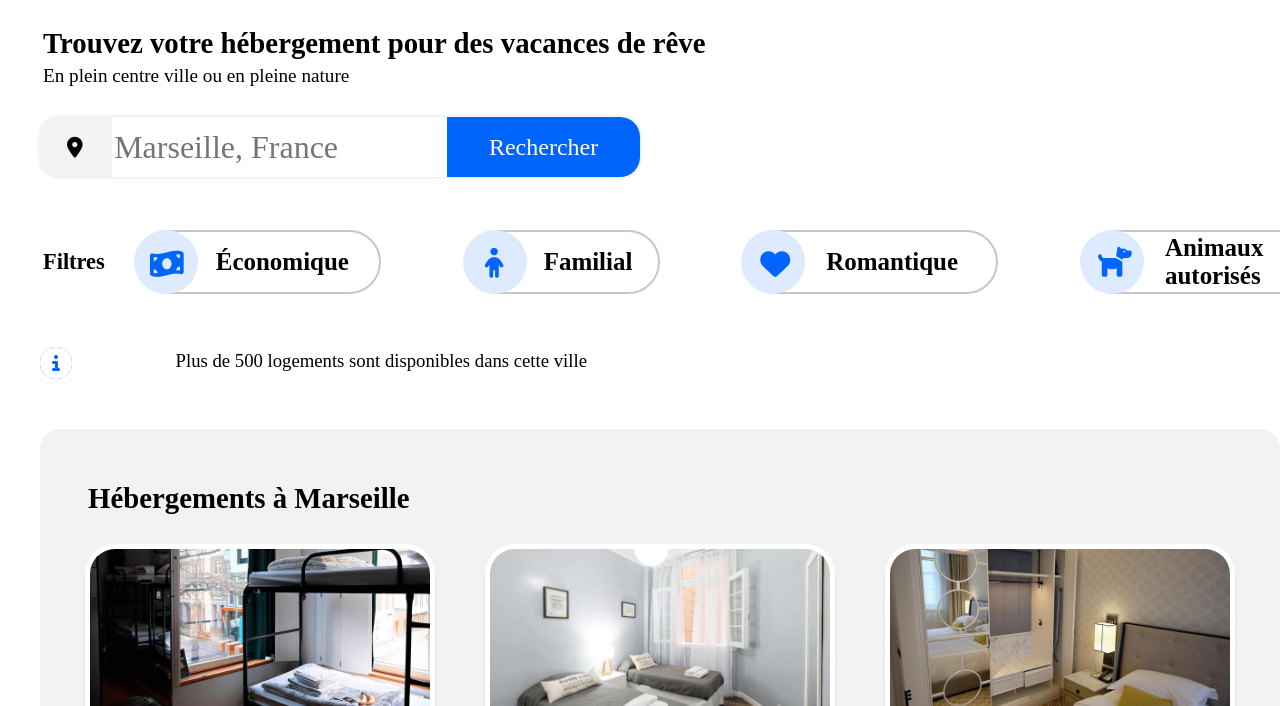
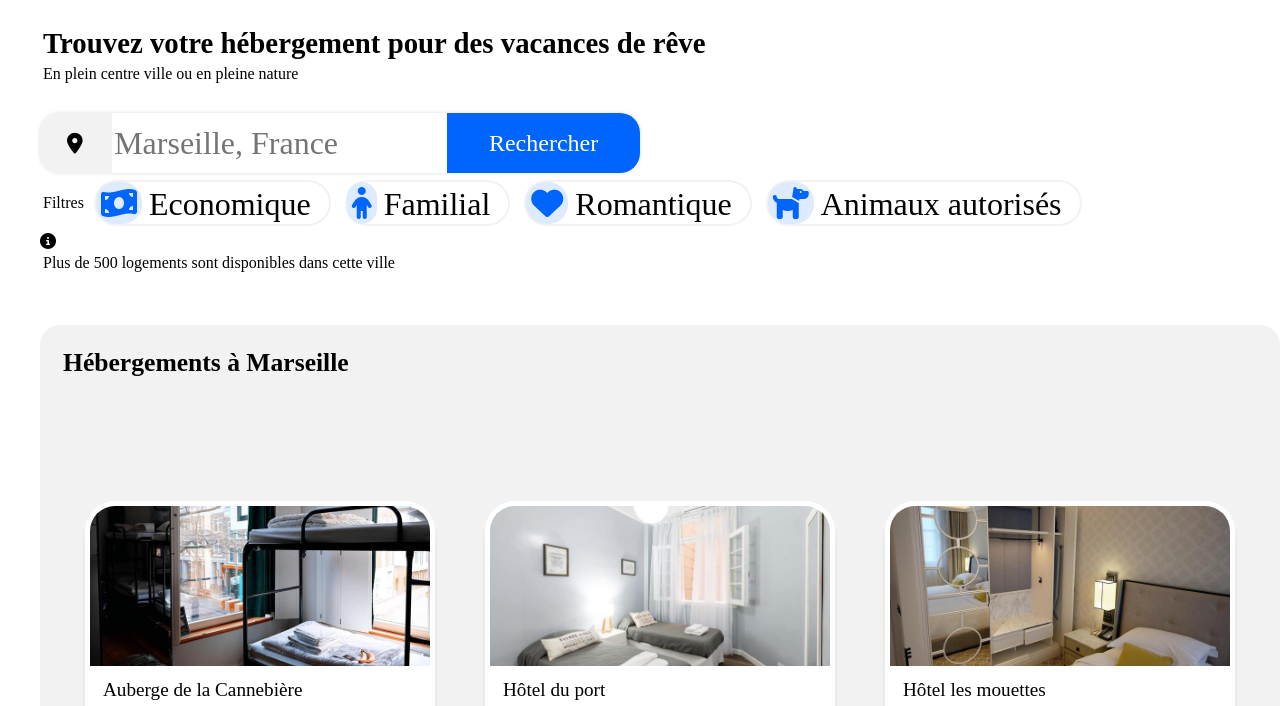
Before and after one commit to LoicLebert/LoicLebert_2_14122020, a plain HTML site: page reservia.html in a window 1280 px wide. Shown: the part 93-799 px from the top of the page. Drawn offline with Linux system fonts and the light colour scheme.

Commit message:
Essai bulles filtres

```diff
--- a/reservia.html
+++ b/reservia.html
@@ -3,7 +3,7 @@
     <head>
         <meta charset="utf-8" />
         <link rel="stylesheet" href="style.css" />
-        <title>Reservia</title>
+        <title>Reservia : Reservez un hébergement ou une activité dans la ville de votre choix !</title>
         <script src="https://kit.fontawesome.com/8264f3a608.js" crossorigin="anonymous"></script>
     </head>
 <!-- ========== Bloc Body ========== -->
@@ -30,77 +30,35 @@
                     <h3>En plein centre ville ou en pleine nature</h3>
                 </div>
         <!-- ========== Rercherche utilisateur ========== -->
-                <div id="barre_utilisateur">
-                    <div id="recherche">
-                        <form>
+                    <form id="recherche">
                         <div id=pin>
-                        <i class="fas fa-map-marker-alt"></i>
+                            <i class="fas fa-map-marker-alt"></i>
                         </div>
-                        <input type="search" id=cadre style="border:none" name="recherche" placeholder="Marseille, France" />
-                        <input type="submit" id=bouton value="Rechercher" />
-                        </form>
-                    </div>
+                        <input type="search" id=cadre_recherche style="border:none" name="recherche" placeholder="Marseille, France" />
+                        <input type="submit" id=bouton_recherche value="Rechercher" />
+                    </form>
                     <div id="filtres">
-                        <h2>Filtres</h2>
-                            <ul>
-                                <a href="#" class="filtre_economique">
-                                <div class="economique">
-                                    <div class="bulle_economique">
-                                        <i class="fas fa-money-bill-wave"></i>
-                                    </div>
-                                    <div class="texte_economique">
-                                        <li>Économique</li>
-                                    </div>
-                                </div>
-                                </a>
-                                <a href="#" class="filtre_familial">
-                                <div class="familial">
-                                    <div class="bulle_familial">
-                                        <i class="fas fa-child"></i>
-                                    </div>
-                                    <div class="texte_familial">
-                                        <li>Familial</li>
-                                    </div>
-                                </div>
-                                </a>
-                                <a href="#" class="filtre_romantique">
-                                <div class="romantique">
-                                    <div class="bulle_romantique">
-                                        <i class="fas fa-heart"></i>
-                                    </div>
-                                    <div class="texte_romantique">
-                                        <li>Romantique</li>
-                                    </div>
-                                </div>
-                                </a>
-                                <a href="#" class="filtre_animaux">
-                                <div class="animaux">
-                                    <div class="bulle_animaux">
-                                        <i class="fas fa-dog"></i>
-                                    </div>
-                                    <div class="texte_animaux">
-                                        <li>Animaux autorisés</li>
-                                    </div>
-                                </div>
-                                </a>
-                            </ul>
+                        <h3>Filtres</h3>
+                        <p><i class="fas fa-money-bill-wave a"></i>Economique</p>
+                        <p><i class="fas fa-child"></i>Familial</p>
+                        <p><i class="fas fa-heart"></i>Romantique</p>
+                        <p><i class="fas fa-dog"></i>Animaux autorisés</p>
                     </div>
                     <div class="information">
                     <i class="fas fa-info-circle"></i>
                     <h3>Plus de 500 logements sont disponibles dans cette ville</h3>
                     </div>
-                </div>
             </header>
     <!-- ========== SECTIONS ========== -->
         <div id="principale">
                 <section id=section_hebergements>
-                    <h1>Hébergements à Marseille</h1>
+                    <h2>Hébergements à Marseille</h2>
                         <div id="premiere_ligne">
                             <a href="#">
                             <div class="premier_hotel">
                                 <img src="Ressources/images/hebergements/4_small/marcus-loke-WQJvWU_HZFo-unsplash.jpg" alt="Photo Marseille 1" />
                                 <div class="texte_premier_hotel">
-                                    <h2>Auberge de la Cannebière</h2>
+                                    <h3>Auberge de la Cannebière</h3>
                                     <h3>Nuit à partir de 25€</h3>
                                     <div id="premier_groupe_etoiles">
                                         <i class="fas fa-star"></i>
@@ -116,7 +74,7 @@
                             <div class="second_hotel">
                                 <img src="Ressources/images/hebergements/4_small/fred-kleber-gTbaxaVLvsg-unsplash.jpg" alt="Photo Marseille 2" />
                                 <div class="texte_second_hotel">
-                                    <h2>Hôtel du port</h2>
+                                    <h3>Hôtel du port</h3>
                                     <h3>Nuit à partir de 52€</h3>
                                     <div id="deuxieme_groupe_etoiles">
                                         <i class="fas fa-star"></i>
@@ -132,7 +90,7 @@
                             <div class="troisieme_hotel">
                                 <img src="Ressources/images/hebergements/4_small/reisetopia-B8WIgxA_PFU-unsplash.jpg" alt="Photo Marseille 3" />
                                 <div class="texte_troisieme_hotel">
-                                    <h2>Hôtel les mouettes</h2>
+                                    <h3>Hôtel les mouettes</h3>
                                     <h3>Nuit à partir de 76€</h3>
                                     <div id="troisieme_groupe_etoiles">
                                         <i class="fas fa-star"></i>
@@ -150,7 +108,7 @@
                             <div class="quatrieme_hotel">
                                 <img src="Ressources/images/hebergements/4_small/annie-spratt-Eg1qcIitAuA-unsplash.jpg" alt="Photo Marseille 4" />
                                 <div class="texte_quatrieme_hotel">
-                                    <h2>Hôtel de la mer</h2>
+                                    <h3>Hôtel de la mer</h3>
                                     <h3>Nuit à partir de 46€</h3>
                                     <div id="quatrieme_groupe_etoiles">
                                         <i class="fas fa-star"></i>
@@ -166,7 +124,7 @@
                             <div class="cinquieme_hotel">
                                 <img src="Ressources/images/hebergements/4_small/nicate-lee-kT-ZyaiwBe0-unsplash.jpg" alt="Photo Marseille 5" />
                                 <div class="texte_cinquieme_hotel">
-                                    <h2>Auberge Le Panier</h2>
+                                    <h3>Auberge Le Panier</h3>
                                     <h3>Nuit à partir de 23€</h3>
                                     <div id="cinquieme_groupe_etoiles">
                                         <i class="fas fa-star"></i>
@@ -182,7 +140,7 @@
                             <div class="sixieme_hotel">
                                 <img src="Ressources/images/hebergements/4_small/febrian-zakaria-M6S1WvfW68A-unsplash.jpg" alt="Photo Marseille 6" />
                                 <div class="texte_sixieme_hotel">
-                                    <h2>Hôtel chez Amina</h2>
+                                    <h3>Hôtel chez Amina</h3>
                                     <h3>Nuit à partir de 96€</h3>
                                     <div id="sixieme_groupe_etoiles">
                                         <i class="fas fa-star"></i>
@@ -200,7 +158,7 @@
         <!-- ========== ASIDE ========== -->
             <aside id=section_aside>
                 <div class="titre_aside">
-                <h1>Les plus populaires</h1>
+                <h2>Les plus populaires</h2>
                     <i class="fas fa-chart-line"></i>
                 </div>
                     <div class="colonne_aside">
@@ -212,7 +170,7 @@
                             </div>
                             <div class="texte_premier_hotel_aside">
                                 <div class="titres_premier_hotel_aside">
-                                    <h2>Hôtel Le soleil du matin</h2>
+                                    <h3>Hôtel Le soleil du matin</h3>
                                     <h3>Nuit à partir de 128€</h3>
                                 </div>
                                 <div class="etoiles_premier_hotel_aside">
@@ -235,7 +193,7 @@
                             </div>
                             <div class="texte_deuxieme_hotel_aside">
                                 <div class="titres_deuxieme_hotel_aside">
-                                    <h2>Au cœur de l'eau Chambres d'hôtes</h2>
+                                    <h3>Au cœur de l'eau Chambres d'hôtes</h3>
                                     <h3>Nuit à partir de 71€</h3>
                                 </div>
                                 <div class="etoiles_deuxieme_hotel_aside">
@@ -258,7 +216,7 @@
                             </div>
                             <div class="texte_troisieme_hotel_aside">
                                 <div class="titres_troisieme_hotel_aside">
-                                    <h2>Hôtel Tout bleu et blanc</h2>
+                                    <h3>Hôtel Tout bleu et blanc</h3>
                                     <h3>Nuit à partir de 68€</h3>
                                 </div>
                                 <div class="etoiles_troisieme_hotel_aside">
@@ -277,7 +235,7 @@
             </aside>
         <!-- ========== SECTION ========== -->
             <section id=section_activites>
-                <h1>Activités à Marseille</h1>
+                <h2>Activités à Marseille</h2>
                 <div id="activites">
                 <!-- ========== Première activité ========== -->
                     <a href="#">
@@ -286,7 +244,7 @@
                             <img src="Ressources/images/activites/3_medium/reno-laithienne-QUgJhdY5Fyk-unsplash.jpg" alt="Photo du Vieux port" />
                         </div>
                         <div class="titre_premiere_activite">
-                            <h2>Vieux Port</h2>
+                            <h3>Vieux Port</h3>
                         </div>
                     </div>
                     </a>
@@ -298,7 +256,7 @@
                                 <img src="Ressources/images/activites/3_medium/paul-hermann-QFTrLdQIRhI-unsplash.jpg" alt="Fort de Pomègues" />
                             </div>
                             <div class="titre_deuxieme_activite">
-                                <h2>Fort de Pomègues</h2>
+                                <h3>Fort de Pomègues</h3>
                             </div>
                         </div>
                         </a>
@@ -308,7 +266,7 @@
                                 <img src="Ressources/images/activites/3_medium/kevin-hikari-rV_Qd1l-VXg-unsplash.jpg" alt="Iles du Frioul" />
                             </div>
                             <div class="titre_troisieme_activite">
-                                <h2>Îles du Frioul</h2>
+                                <h3>Îles du Frioul</h3>
                             </div>
                         </div>
                         </a>
@@ -320,7 +278,7 @@
                             <img src="Ressources/images/activites/3_medium/kilyan-sockalingum-NR8-cBCN3aI-unsplash.jpg" alt="Parc national des Calanques" />
                         </div>
                         <div class="titre_quatrieme_activite">
-                            <h2>Parc National des Calanques</h2>
+                            <h3>Parc National des Calanques</h3>
                         </div>
                     </div>
                     </a>
@@ -332,7 +290,7 @@
                                 <img src="Ressources/images/activites/3_medium/florian-wehde-xW9e8gdotxI-unsplash.jpg" alt="Notre-Dame-de-la-Garde" />
                             </div>
                             <div class="titre_cinquieme_activite">
-                                <h2>Notre-Dame-de-la-Garde</h2>
+                                <h3>Notre-Dame-de-la-Garde</h3>
                             </div>
                         </div>
                         </a>
@@ -342,7 +300,7 @@
                                 <img src="Ressources/images/activites/3_medium/lena-paulin-wH2-EJoDcV0-unsplash.jpg" alt="Parc Longchamp" />
                             </div>
                             <div class="titre_sixieme_activite">
-                                <h2>Parc Longchamp</h2>
+                                <h3>Parc Longchamp</h3>
                             </div>
                         </div>
                         </a>
@@ -355,7 +313,7 @@
         <footer>
             <div class="colonnes_footer">
                 <div class="footer_premiere_colonne">
-                <h2>À propos</h2>
+                <h3>À propos</h3>
                     <ul>
                         <li><a href="#">Fonctionnement du site<a></li>
                         <li><a href="#">Conditions générales de vente<a></li>
@@ -363,14 +321,14 @@
                     </ul>
                 </div>
                 <div class="footer_deuxieme_colonne">
-                <h2>Nos hébergements</h2>
+                <h3>Nos hébergements</h3>
                     <ul>
                         <li><a href="#">Charte qualité<a></li>
                         <li><a href="#">Soumettre votre hôtel<a></li>
                     </ul>
                 </div>
                 <div class="footer_troisieme_colonne">
-                <h2>Assistance</h2>
+                <h3>Assistance</h3>
                     <ul>
                         <li><a href="#">Centre d'aide<a></li>
                         <li><a href="#">Nous contacter<a></li>
--- a/style.css
+++ b/style.css
@@ -13,7 +13,7 @@ body {
     margin-right: 40px;
     margin-top: 20px;
 }
-h1, h2 {
+h1, h2, h3, a, p {
     font-family: 'Raleway';
 }
 h1 {
@@ -21,11 +21,11 @@ h1 {
     margin: 3px;
 }
 h2 {
-    font-size: 1.4em;
+    font-size: 1.6em;
     margin: 3px;
 }
 h3 {
-    font-family: 'Raleway';
+    font-size: 1em;
     font-weight: 400;
     margin: 3px;
 }
@@ -34,8 +34,10 @@ ul {
     padding: 0px;
 }
 a {
-    font-family: 'Raleway';
     font-size: 1.2em;
+}
+p {
+    font-size: 2em;
 }
 .fa-star {
     color: #0065FC;
@@ -59,7 +61,6 @@ a {
     margin-top: 30px;
 }
 #titre_principal h3 {
-    font-size: 1.2em;
     margin-top: 5px;
 }
 input[type="search"] {
@@ -117,7 +118,7 @@ form {
     display: flex;
     flex-direction: row;
 }
-#bouton {
+#bouton_recherche {
     width: 200px;
     height: 80px;
     background-color: #0065FC;
@@ -128,10 +129,10 @@ form {
     border: none;
     outline: none;
 }
-#bouton:hover {
+#bouton_recherche:hover {
     box-shadow: inset 0 0 100px 100px rgba(255, 255, 255, 0.1);
 }
-#cadre {
+#cadre_recherche {
     width: 335px;
     height: 80px;
 }
@@ -146,185 +147,24 @@ form {
     font-size: 1.3em;
 }
 
-        /* ========== Filtres ==========*/
+/* ========== Filtres ==========*/
 #filtres {
     display: flex;
-    flex-direction: row;
-    justify-content: space-between;
+    flex-wrap: wrap;
     align-items: center;
-    margin-top: 50px;
-    width: 1300px;
 }
-#filtres ul {
-    font-family: 'Raleway';
-    font-size: 1.3em;
-    font-weight: 700;
-    width: 1200px;
-    list-style-type: none;
-    display: flex;
-    flex-direction: row;
-    justify-content: space-between;
+#filtres i {
+    background-color: #DEEBFF;
+    border: solid 5px #DEEBFF;
+    border-radius: 20px;
+    color:#0065FC;
+    margin-right: 7px;
 }
-
-                /* ========== Filtre économique ==========*/
-.economique {
-    display: flex;
-    flex-direction: row;
-    justify-content: space-between;
-    align-items: center;
-    position: relative;
-    width: 240px;
-    height: 60px;
-    border: 2px solid #c7c7c7;
-    border-radius: 40px;
-}
-.filtre_economique {
-    transition: transform .2s;
-}
-.filtre_economique:hover {
-    transform: scale(1.2);
-}
-.texte_economique {
-    padding-left: 32%;
-}
-.bulle_economique {
-    position: absolute;
-    left: -5px;
-    background-color: #DEEBFF;
-    width: 64px;
-    height: 64px;
-    border-radius: 50%;
-}
-.fa-money-bill-wave {
-    position: absolute;
-    padding-left: 16px;
-    padding-top: 19px;
-    font-size: 1.2em;
-    color: #0065FC;
-}
-
-                /* ========== Filtre familial ==========*/
-.familial {
-    display: flex;
-    flex-direction: row;
-    justify-content: space-between;
-    align-items: center;
-    position: relative;
-    width: 190px;
-    height: 60px;
-    border: 2px solid #c7c7c7;
-    border-radius: 40px;
-}
-.filtre_familial {
-    transition: transform .2s;
-}
-.filtre_familial:hover {
-    transform: scale(1.2);
-}
-.texte_familial {
-    padding-left: 40%;
-}
-.bulle_familial {
-    position: absolute;
-    left: -5px;
-    background-color: #DEEBFF;
-    width: 64px;
-    height: 64px;
-    border-radius: 50%;
-}
-.fa-child {
-    font-size: 1.2em;
-    color: #0065FC;
-    padding-left: 22px;
-    padding-top: 18px;
-}
-                /* ========== Filtre romantique ==========*/
-.romantique {
-    display: flex;
-    flex-direction: row;
-    justify-content: space-between;
-    align-items: center;
-    position: relative;
-    width: 250px;
-    height: 60px;
-    border: 2px solid #c7c7c7;
-    border-radius: 40px;
-}
-.filtre_romantique {
-    transition: transform .2s;
-}
-.filtre_romantique:hover {
-    transform: scale(1.2);
-}
-.texte_romantique {
-    position: absolute;
-    left: 80px;
-}
-.bulle_romantique {
-    position: absolute;
-    left: -5px;
-    background-color: #DEEBFF;
-    width: 64px;
-    height: 64px;
-    border-radius: 50%;
-}
-.fa-heart {
-    position: absolute;
-    padding-top: 19px;
-    padding-left: 19px;
-    font-size: 1.2em;
-    color: #0065FC;
-}
-                /* ========== Filtre animaux ==========*/
-.animaux {
-    display: flex;
-    flex-direction: row;
-    justify-content: space-between;
-    align-items: center;
-    position: relative;
-    width: 250px;
-    height: 60px;
-    border: 2px solid #c7c7c7;
-    border-radius: 40px;
-}
-.filtre_animaux {
-    transition: transform .2s;
-}
-.filtre_animaux:hover {
-    transform: scale(1.2);
-}
-.texte_animaux {
-    position: absolute;
-    left: 80px;
-}
-.bulle_animaux {
-    position: absolute;
-    left: -5px;
-    background-color: #DEEBFF;
-    width: 64px;
-    height: 64px;
-    border-radius: 50%;
-}
-.fa-dog {
-    position: absolute;
-    padding-left: 18px;
-    padding-top: 17px;
-    font-size: 1.2em;
-    color: #0065FC;
-}
-.information {
-    margin-top: 50px;
-    width: 550px;
-    display: flex;
-    flex-direction: row;
-    justify-content: space-between;
-}
-.fa-info-circle {
-    padding-top: -2px;
-    font-size: 2em;
-    color: #ffffff;
-    background-color: #0065FC;
-    border-radius: 50%;
+#filtres p {
+    border: solid 2px #F2F2F2;
+    border-radius: 25px;
+    padding-right: 1.5%;
+    margin: 7px;
 }
 
 /* ========== Sections ==========*/
@@ -347,12 +187,6 @@ form {
     height: 850px;
     margin-top: 50px;
     order: 1;
-}
-#section_hebergements h1 {
-    height: 20px;
-    padding-left: 25px;
-    padding-top: 30px;
-    position: absolute;
 }
 #premiere_ligne
 {
@@ -927,9 +761,6 @@ footer {
     margin-left: 0px;
     margin-right: 0px;
 }
-footer h2 {
-    font-size: 1.2em;
-}
 footer ul {
     list-style-type: none;
     font-family: 'Raleway';
@@ -984,10 +815,12 @@ footer ul {
 
 /* ========== Règles responsive design ==========*/
 @media screen and (max-width: 768px) {
-    #principale {
-        width: auto;
+    #bloc_page {
         margin-left: 0;
         margin-right: 0;
+    }
+    #logo_navigation img {
+        margin-left: 5%;
     }
     .navigation {
         flex: 0 0 100%;
@@ -1010,5 +843,10 @@ footer ul {
         justify-content: space-between;
         width: 100%;
         text-align: center;
+        border-bottom: 6px #f2f2f2 solid;
+        padding-bottom: 25px;
+        padding-top: 30px;
+        margin-left: 0;
+        margin-right: 0;
     }
 }
```
